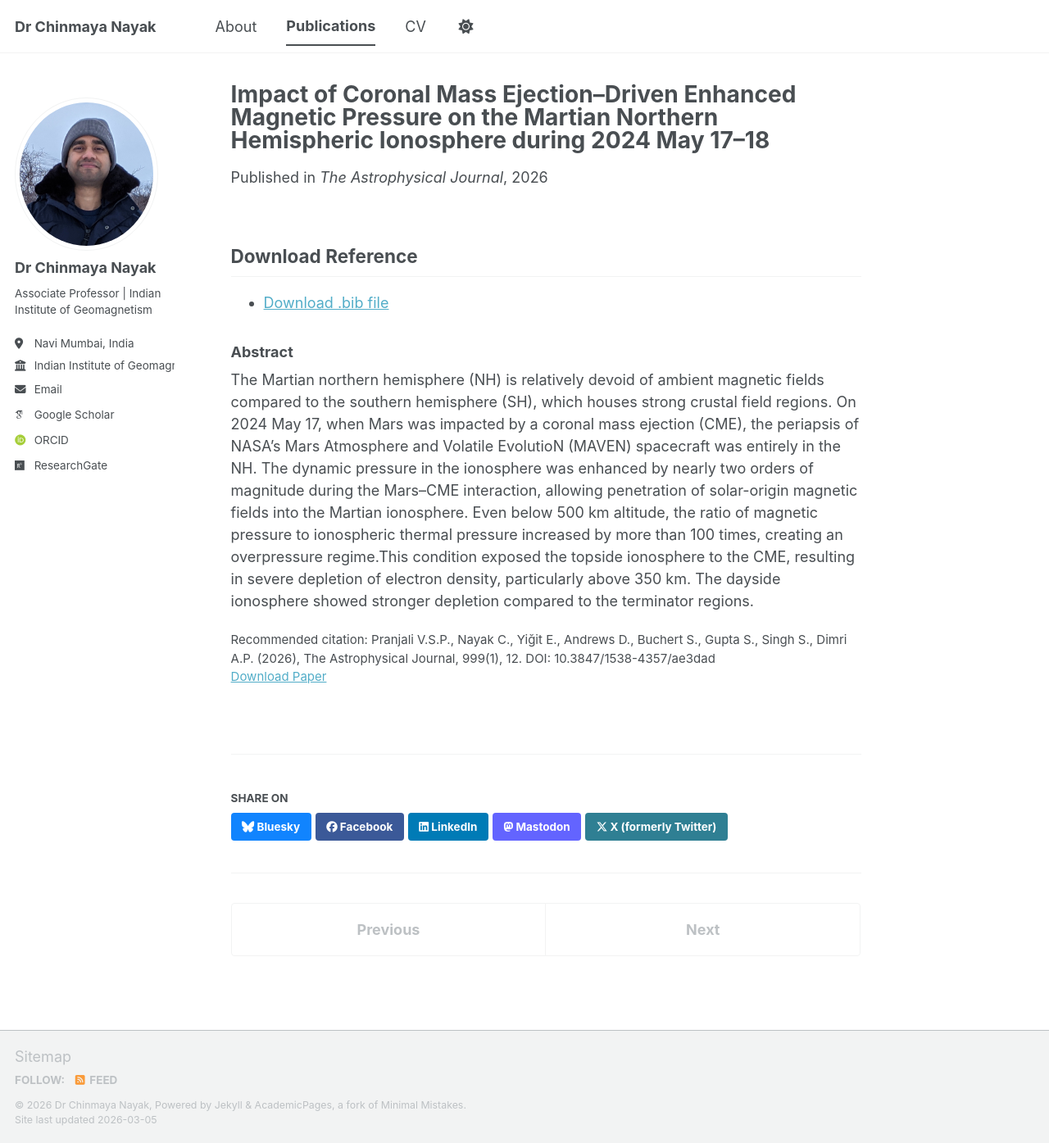
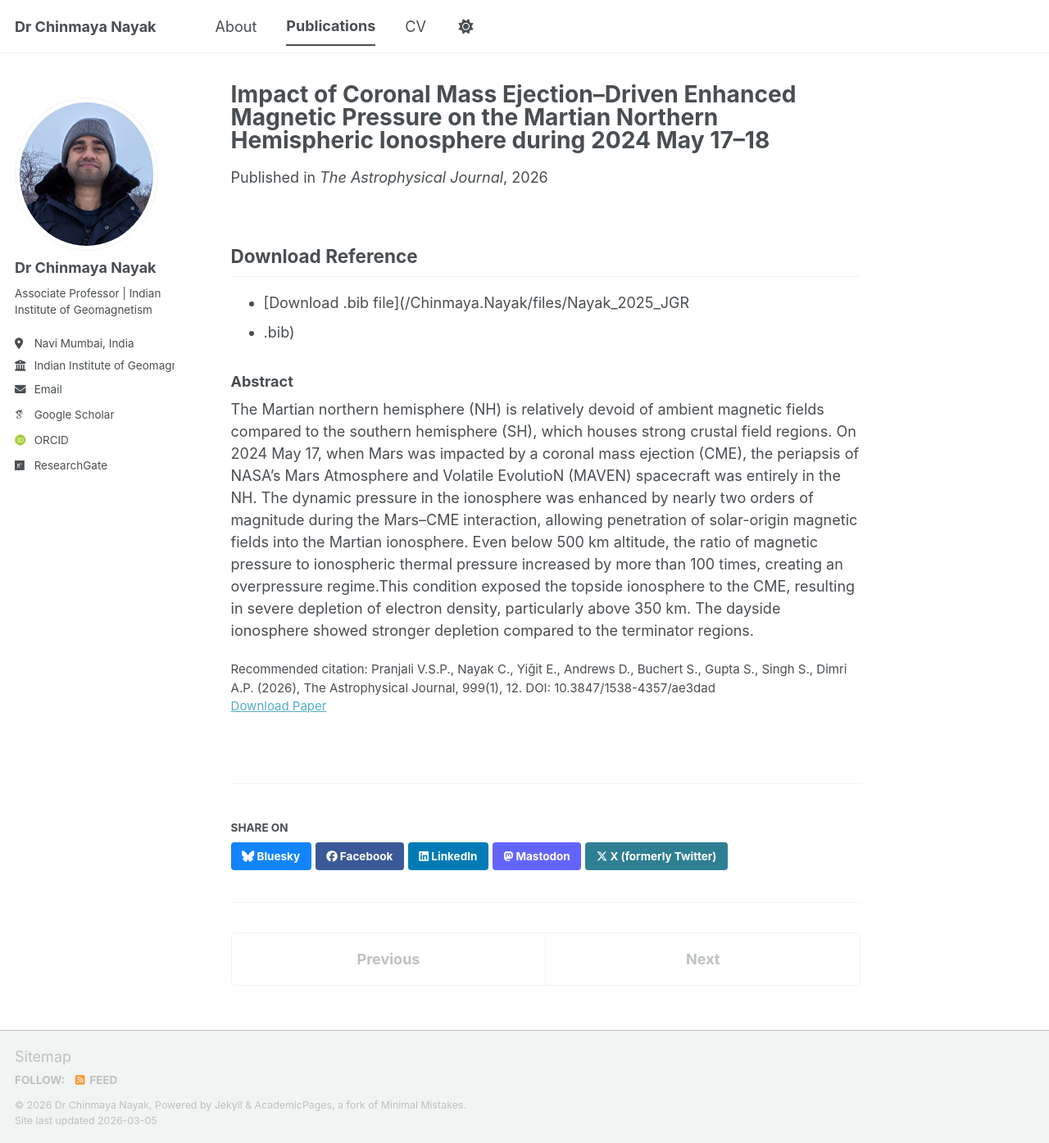
Before and after one commit to physics642/Chinmaya.Nayak, a Jekyll site: the page built from _publications/2026_pranjali.md, in a window 1280 px wide and 1395 px high. Shown: the whole window at 82% size. Built offline with Jekyll 4.4.1, drawn with Linux system fonts in a browser that asks for light colours; some web fonts are replaced; a script bundle is joined from its source files by our own code; library files that are not in the unit come from our copies.

Commit message:
Update 2026_pranjali.md

```diff
--- a/_publications/2026_pranjali.md
+++ b/_publications/2026_pranjali.md
@@ -20,7 +20,8 @@ excerpt: "This study investigates the impact of the 2024 May CME on the Martian
 ---
 
 ## Download Reference
-* [Download .bib file]({{ site.baseurl }}/files/Pranjali_2026_APJ.bib)
+* [Download .bib file]({{ site.baseurl }}/files/Nayak_2025_JGR
+* .bib)
 
 
 ### Abstract
```
